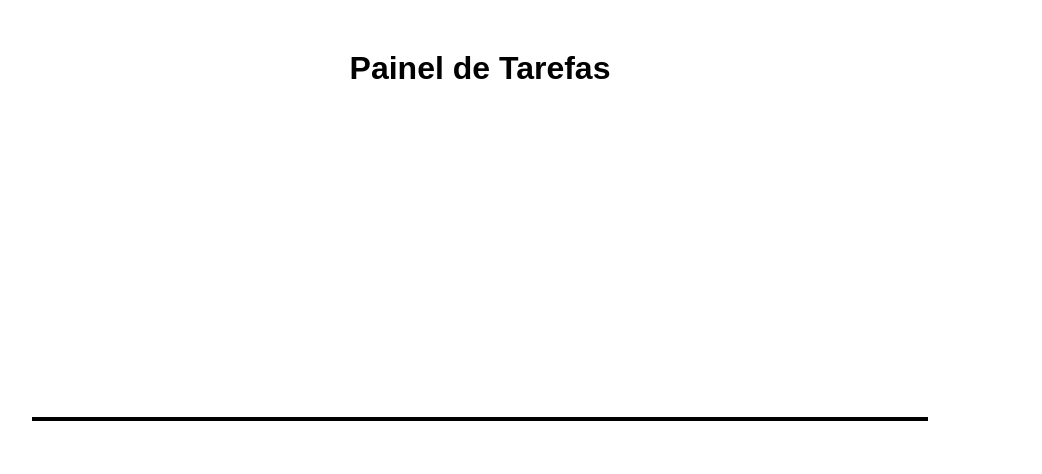
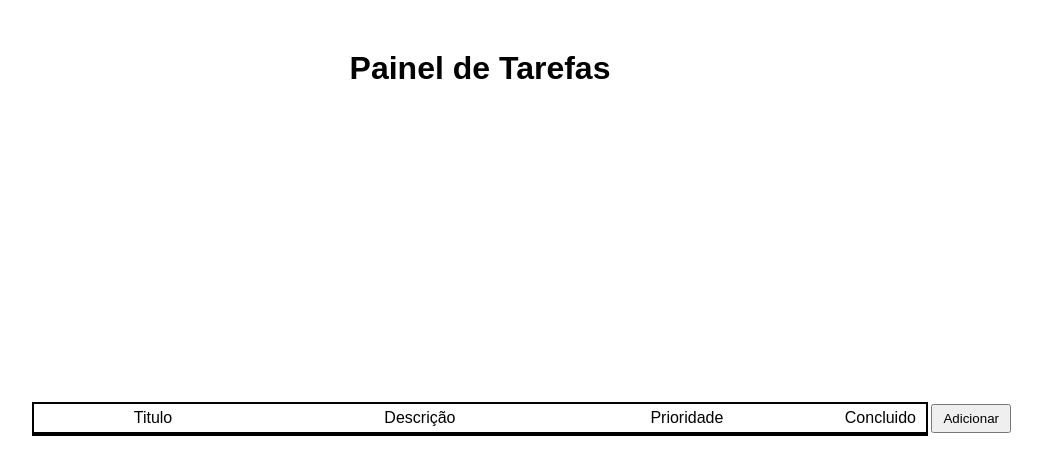
Before and after one commit to lucas4325/desafio-junior, a Next.js app: page / in a window 1280 px wide. Shown: the top 474 px of the page, without its empty margins (160-1202 px from the left). Built offline with nearby package versions, Linux system fonts and the light colour scheme.

Commit message:
adiciona nova tarefa

```diff
--- a/src/app/globals.css
+++ b/src/app/globals.css
@@ -12,6 +12,7 @@
 
 html,
 body {
+  height: 100%;
   max-width: 100vw;
   overflow-x: hidden;
 }
--- a/src/app/page.module.css
+++ b/src/app/page.module.css
@@ -1,7 +1,6 @@
 .home {
 	width: 100%;
 	height: 100%;
-	min-height: 100vh;
 	display: flex;
 	flex-direction: column;
 	align-items: center;
@@ -28,4 +27,35 @@
 	border: 2px solid black;
 	width: 70%;
 	height: auto;
+	position: relative;
 }
+
+.headerTabela {
+	display: flex;
+	justify-content: space-between;
+	padding: 5px 10px;
+	/* padding-left: 50px; */
+	border-bottom: 2px solid black;
+}
+
+.headerTabela span {
+	display: flex;
+	justify-content: center;
+	width: 25%;
+}
+
+.headerTabela span:last-child {
+	width: auto;
+}
+
+.conteudoTabela {
+	display: flex;
+	flex-direction: column;
+}
+
+.adicionar {
+	position: absolute;
+	right: -85px;
+	top: 0px;
+	padding: 5px 10px;
+}
--- a/src/app/page.tsx
+++ b/src/app/page.tsx
@@ -1,13 +1,34 @@
+"use client"
+
+import Linha from "@/components/linha";
 import styles from "./page.module.css";
+import { useEffect, useState } from "react";
 
 
-// const lista = [
+const listaM:any = [
 
-// ]
+]
 
 export default function Home() {
+  const [ lista, setLista ] = useState(listaM)
 
+  const addTarefa = ()=>{
+    setLista((values:any) =>{
+      return([
+        ...values,
+        {
+          titulo:'',
+          descricao: '',
+          prioridade: '',
+          concluida: false,
+        }
+      ])
+    })
+  }
 
+  useEffect(()=>{
+    console.log(lista);
+  }, [lista])
   return (
     <div className={styles.home}>
       <div className={styles.containerTitulo}>
@@ -16,7 +37,24 @@ export default function Home() {
 
       <div className={styles.containerTarefas}>
         <div className={styles.tarefas}>
+          <button onClick={addTarefa} className={styles.adicionar} > Adicionar</button>
 
+          <div className={styles.headerTabela}>
+            <span>Titulo</span>
+            <span>Descrição</span>
+            <span>Prioridade</span>
+            <span>Concluido</span>
+          </div>
+
+          <div className={styles.conteudoTabela} >
+            {
+              lista.map((e:any, i:number)=>{
+                return(
+                  <Linha key={i} />
+                )
+              })
+            }
+          </div>
         </div>
       </div>
     </div>
--- /dev/null
+++ b/src/components/linha.module.css
@@ -0,0 +1,20 @@
+.linha {
+  display: flex;
+  justify-content: space-between;
+	padding: 10px 10px;
+	border-bottom: 2px solid black;
+}
+
+.linha:last-child {
+	border-bottom: none;
+}
+
+.linhaInputs {
+	width: 25%;
+	padding: 5px;
+}
+
+.checkbox {
+	width: 25px;
+	margin-right: 20px;
+}
--- /dev/null
+++ b/src/components/linha.tsx
@@ -0,0 +1,42 @@
+"use client"
+import { useState } from 'react'
+import styles from '@/components/linha.module.css'
+
+
+// interface ILinha {
+// 	titulo: string,
+// 	descricao: string,
+// 	prioridade: string,
+// }
+
+const Linha = ()=> {
+	const [inputs, setInputs] = useState()
+	const [prioridade, setPrioridade] = useState('')
+
+	const inputsChange = (e:any)=>{
+
+	}
+
+  const handleChange = (event:any) => {
+    setPrioridade(event.target.value);
+  };
+
+
+	return(
+		<div className={styles.linha}>
+			<input placeholder='Digite o titulo' className={styles.linhaInputs} type="text" onChange={inputsChange} name='titulo' />
+			<input placeholder='Digite a descrição' className={styles.linhaInputs}  type="text" onChange={inputsChange} name='descricao' />
+
+			<select className={styles.linhaInputs} value={prioridade} onChange={handleChange}>
+        <option value="baixa">Baixa</option>
+        <option value="media">Média</option>
+        <option value="alta">Alta</option>
+        <option value="urgente">Urgente</option>
+      </select>
+			<div></div>
+			<input className={styles.checkbox} type="checkbox" name="concluido" id="" />
+		</div>
+	)
+}
+
+export default Linha
```
Also changed, not shown: src/components/linhas.tsx (deleted).
